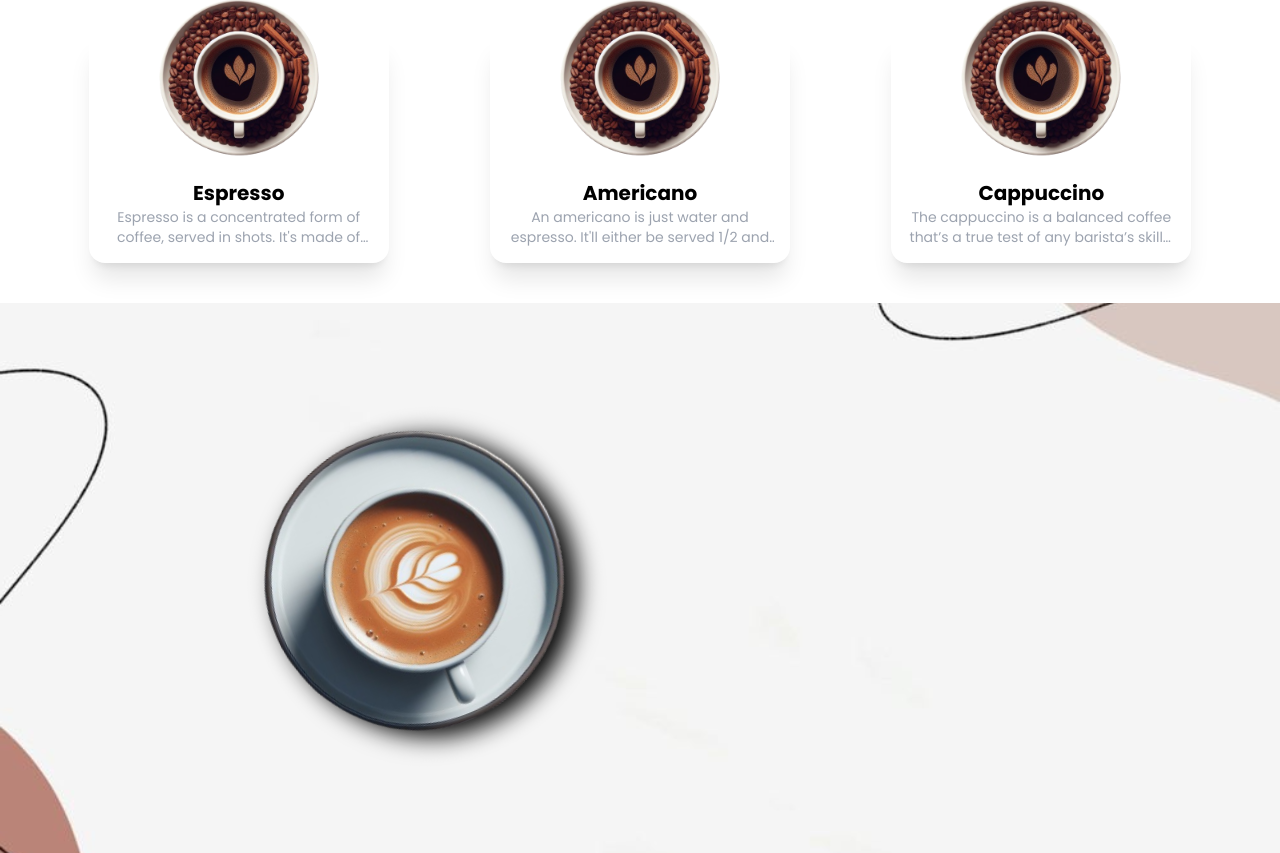
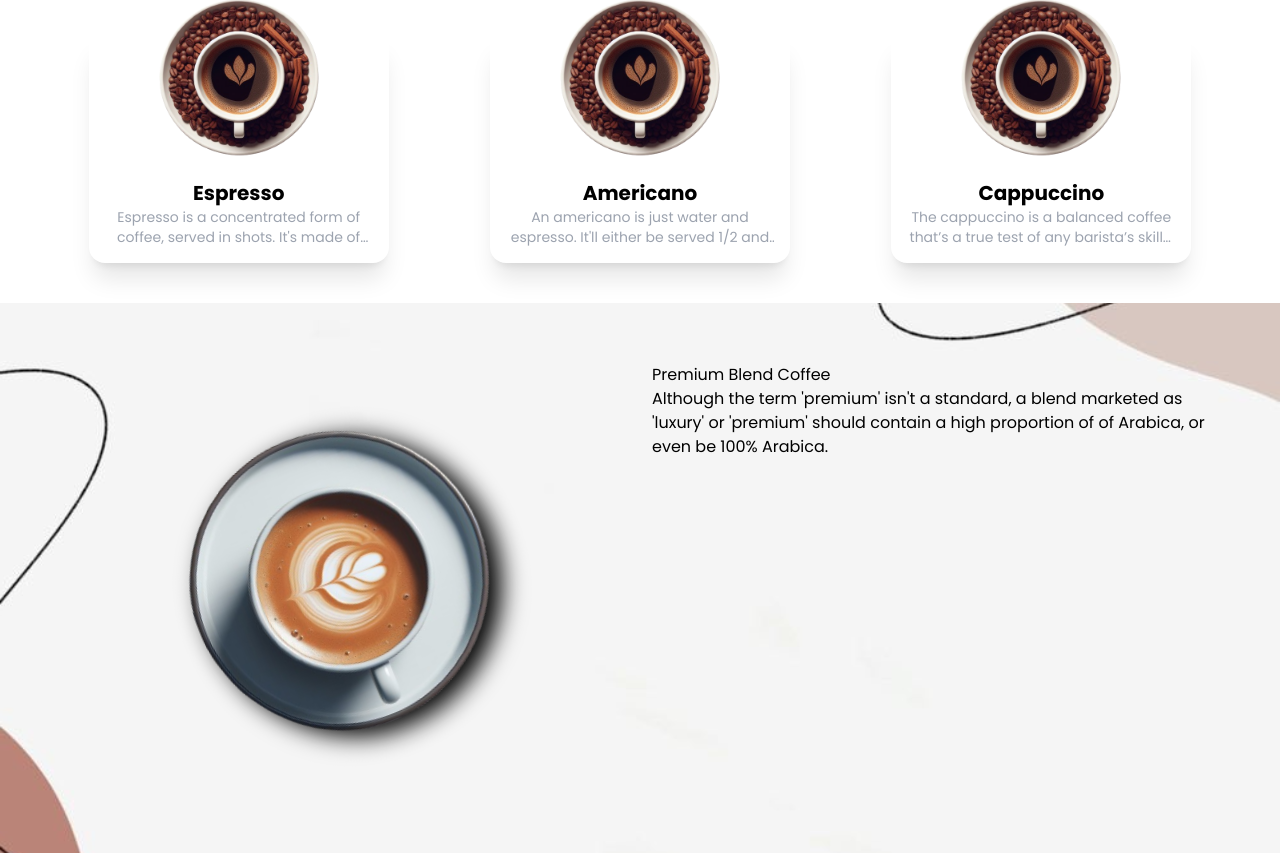
Before and after one commit to aadarshraj02/Coffee-cafe, a React (Vite) app: page / in a window 1280 px wide. Shown: the part 787-1640 px from the top of the page. Built offline with nearby package versions, Linux system fonts and the light colour scheme; a web font is replaced by a local one.

Commit message:
added a h1 and p

```diff
--- a/src/components/Banner.jsx
+++ b/src/components/Banner.jsx
@@ -21,7 +21,14 @@ const Banner = () => {
                 alt=""
               />
             </div>
-            <div></div>
+            <div>
+              <h1>Premium Blend Coffee</h1>
+              <p>
+                Although the term 'premium' isn't a standard, a blend marketed
+                as 'luxury' or 'premium' should contain a high proportion of of
+                Arabica, or even be 100% Arabica.
+              </p>
+            </div>
           </div>
         </div>
       </div>
```
